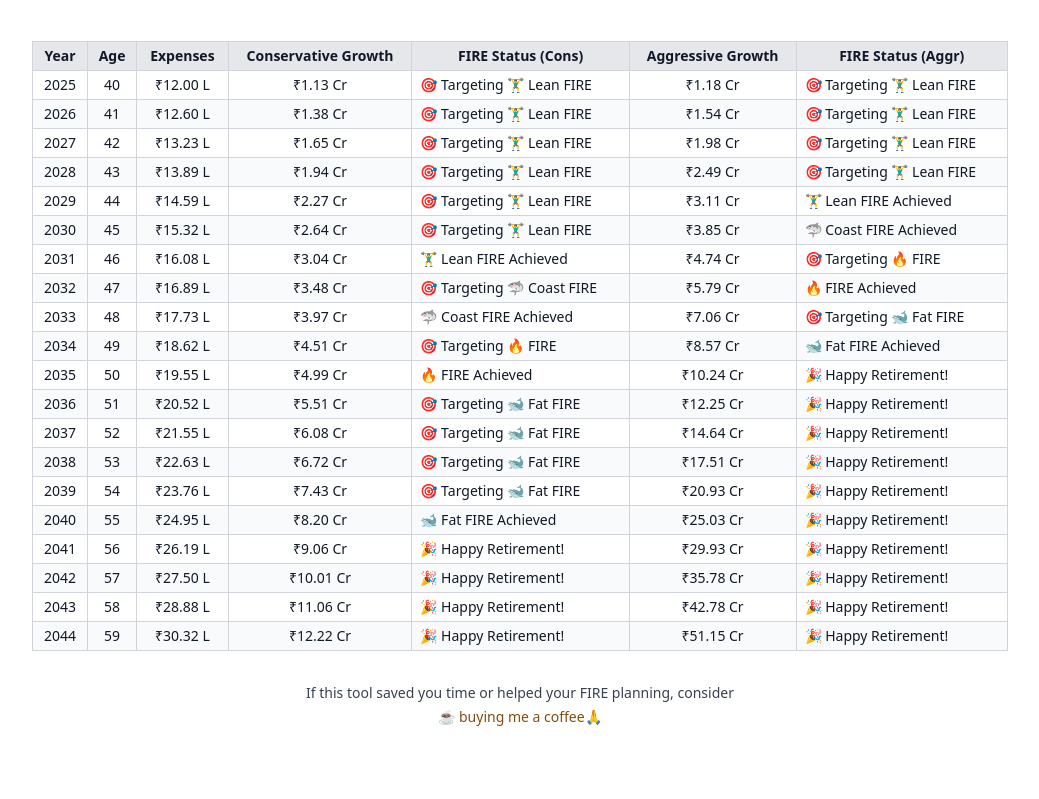
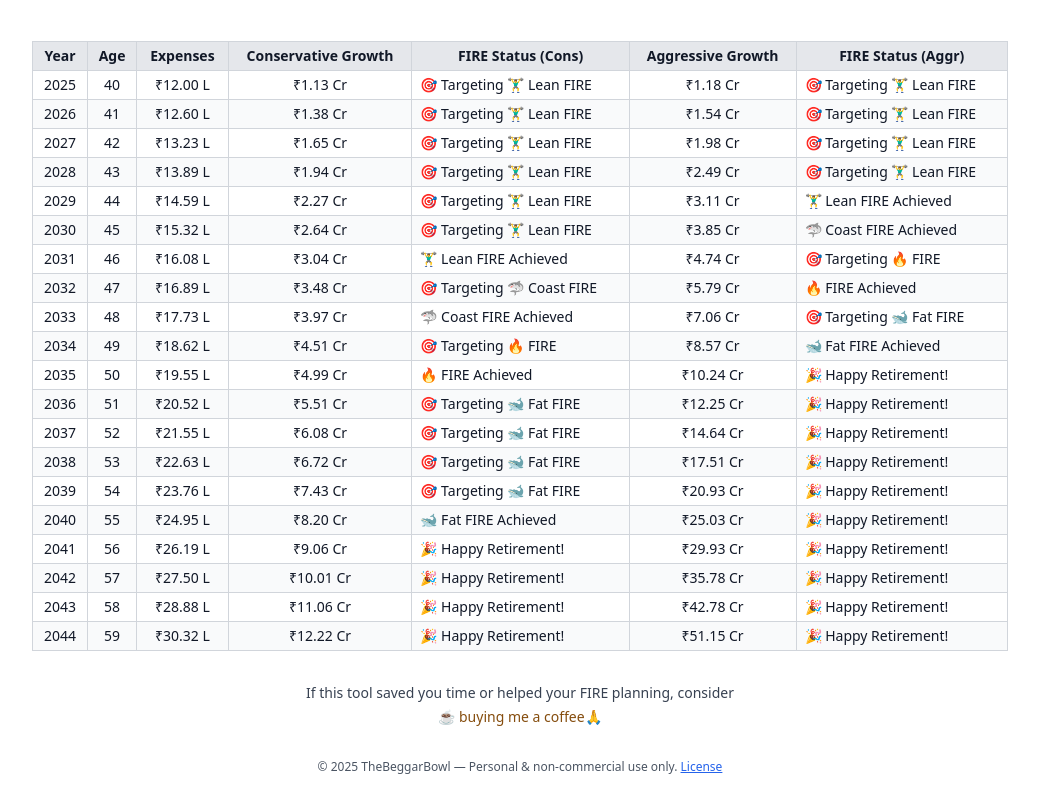
Before and after one commit to TheBeggarBowl/fire-tracker, a React (Vite) app: page / in a window 1280 px wide. Shown: the part 1882-2681 px from the top of the page, without its empty margins (120-1159 px from the left). Before the commit the page ends 2633 px from the top, so only its background shows below. Built offline with nearby package versions, Linux system fonts and the light colour scheme.

Commit message:
Update App.jsx
copyright

```diff
--- a/src/App.jsx
+++ b/src/App.jsx
@@ -786,6 +786,17 @@ setDrawdownResults(drawdowns);
   </a>
   🙏
 </div>
+	    <footer className="text-center mt-6 text-xs text-gray-600 dark:text-gray-400">
+  © 2025 TheBeggarBowl — Personal & non-commercial use only.{' '}
+  <a
+    href="https://github.com/TheBeggarBowl/fire-tracker/blob/main/LICENSE.txt"
+    target="_blank"
+    rel="noopener noreferrer"
+    className="text-blue-600 dark:text-blue-400 underline"
+  >
+    License
+  </a>
+</footer>
 </div>
   );
 }
```
